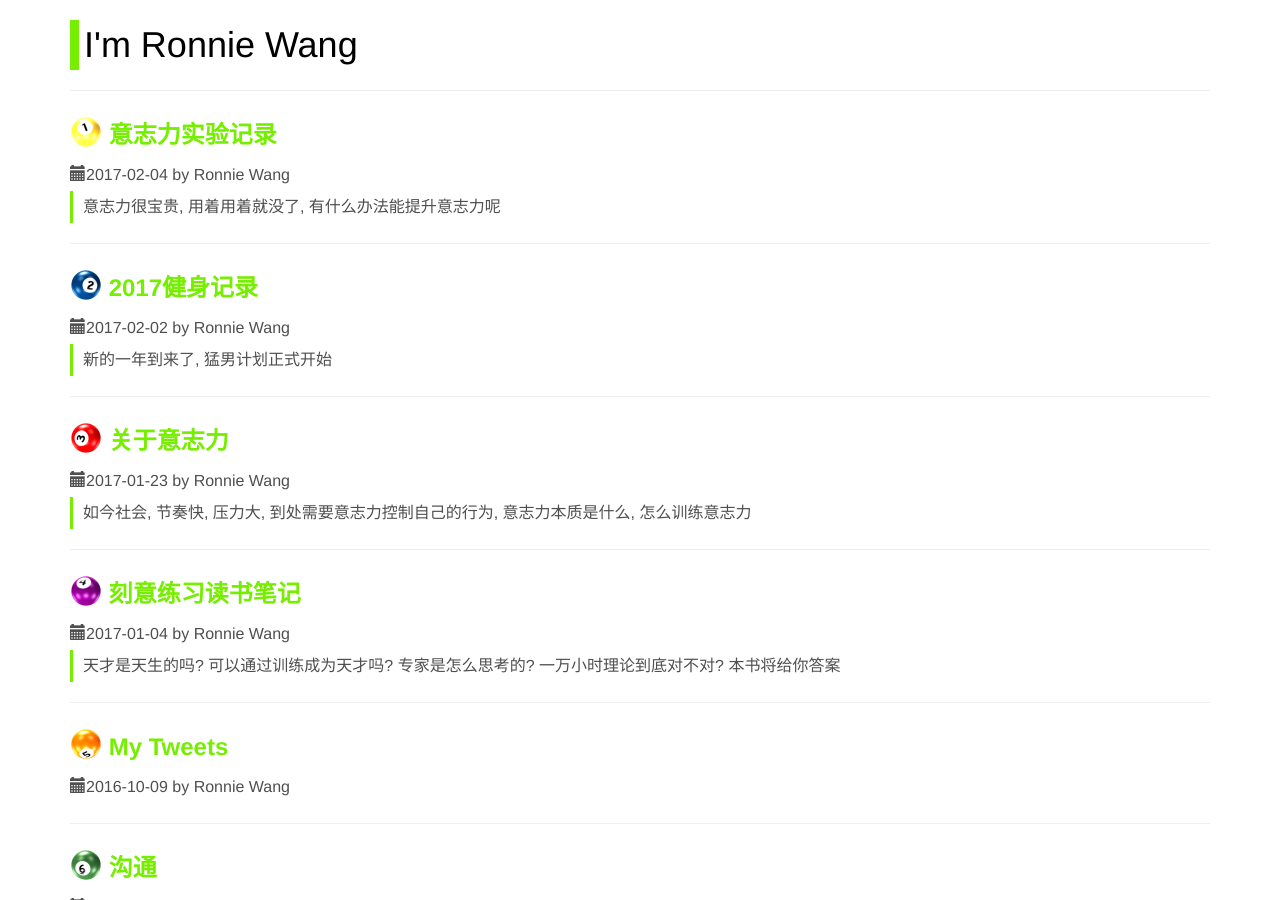
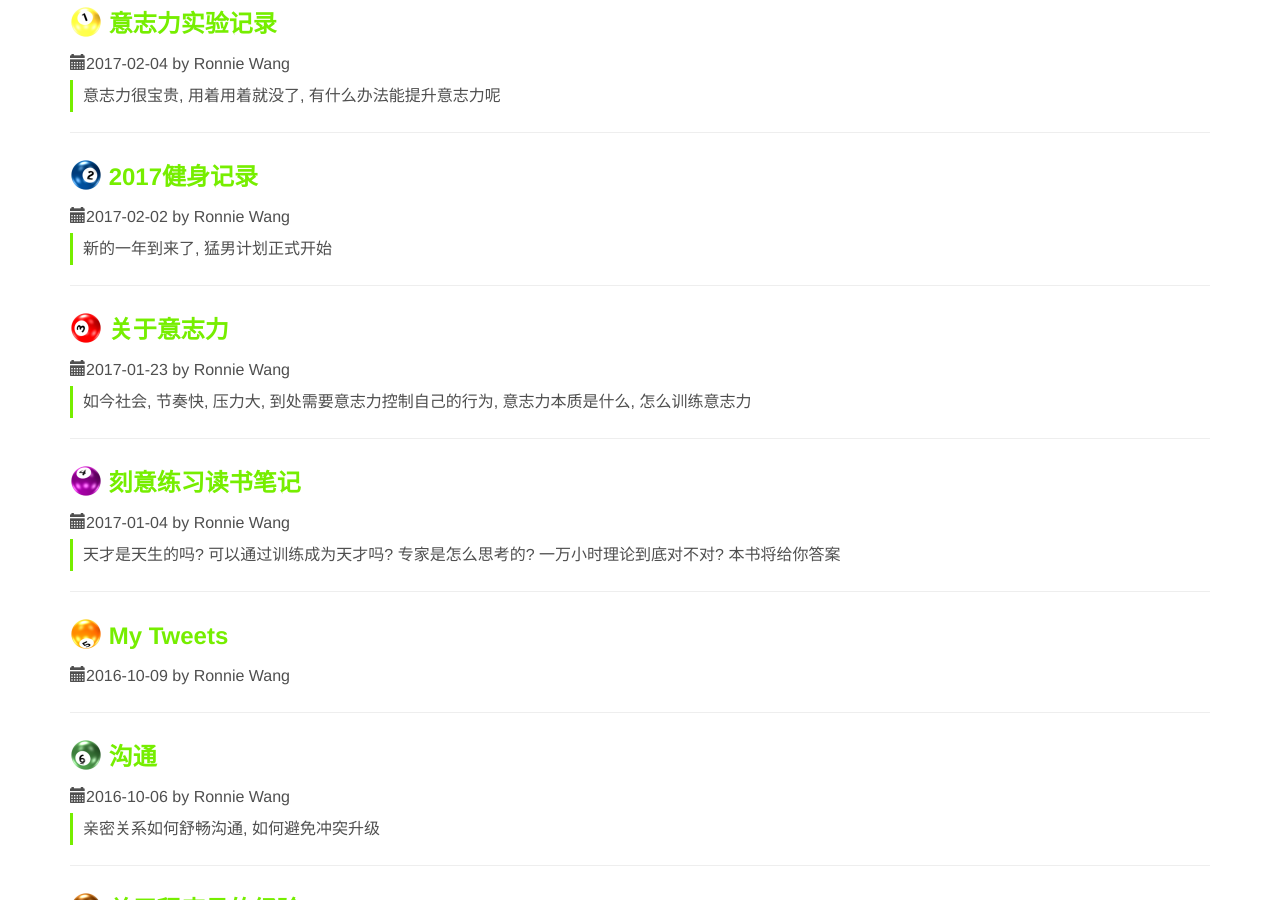
Before and after one commit to ronniewang/ronniewang.github.io, a Jekyll site: the page built from index.html, in a window 1280 px wide and 900 px high. Built offline with Jekyll 4.4.1, drawn with Linux system fonts in a browser that asks for light colours.

Commit message:
update files

```diff
--- a/_layouts/default.html
+++ b/_layouts/default.html
@@ -81,36 +81,13 @@
     <title>{{ page.title }}</title>
 </head>
 <body class="container">
-<!--<nav class="navbar navbar-default">-->
-<!--<div class="container-fluid">-->
-<!--&lt;!&ndash; Brand and toggle get grouped for better mobile display &ndash;&gt;-->
-<!--<div class="navbar-header">-->
-<!--<button type="button" class="navbar-toggle collapsed" data-toggle="collapse"-->
-<!--data-target="#bs-example-navbar-collapse-1" aria-expanded="false">-->
-<!--<span class="sr-only">Toggle navigation</span>-->
-<!--<span class="icon-bar"></span>-->
-<!--<span class="icon-bar"></span>-->
-<!--<span class="icon-bar"></span>-->
-<!--</button>-->
-<!--&lt;!&ndash;<a class="navbar-brand" href="#"><img alt="Brand" src="http://ronnie.wang/images/1.png"></a>&ndash;&gt;-->
-<!--</div>-->
-
-<!--&lt;!&ndash; Collect the nav links, forms, and other content for toggling &ndash;&gt;-->
-<!--<div class="collapse navbar-collapse" id="bs-example-navbar-collapse-1">-->
-<!--<ul class="nav navbar-nav">-->
-<!--<li class="active"><a href="http://www.baidu.com">Link <span class="sr-only">(current)</span></a></li>-->
-<!--<li><a href="http://www.baidu.com">Link</a></li>-->
-<!--</ul>-->
-<!--</div>&lt;!&ndash; /.navbar-collapse &ndash;&gt;-->
-<!--</div>&lt;!&ndash; /.container-fluid &ndash;&gt;-->
-<!--</nav>-->
 <div id="content" class="content">
 
-    <h1>{{ page.title }}</h1>
-    <div id="date">
-        <p><span class="glyphicon glyphicon-calendar"></span> {{ page.date | date:"%Y年 %m月 %d日" }} Ronnie Wang</p>
-    </div>
-    <hr/>
+    <!--<h1>{{ page.title }}</h1>-->
+    <!--<div id="date">-->
+        <!--<p><span class="glyphicon glyphicon-calendar"></span> {{ page.date | date:"%Y年 %m月 %d日" }} Ronnie Wang</p>-->
+    <!--</div>-->
+    <!--<hr/>-->
 
     {{ content }}
 </div>
```
